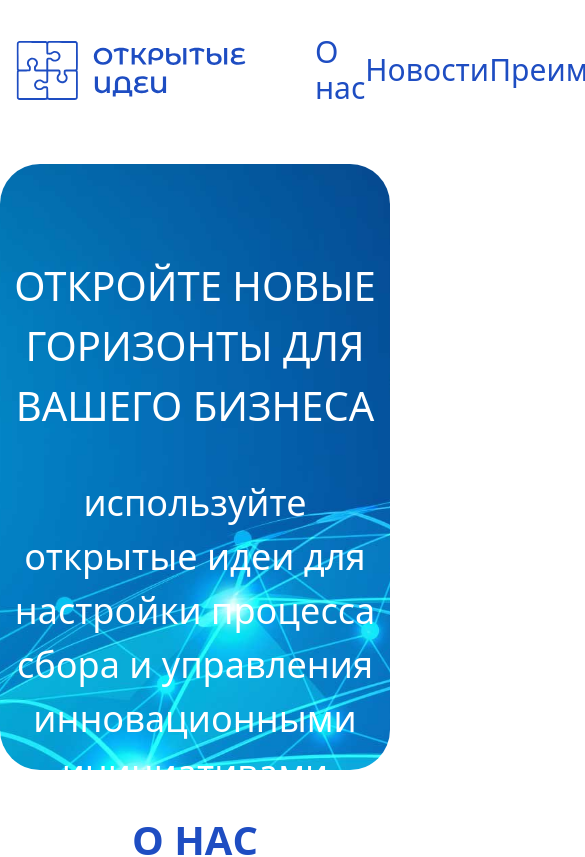
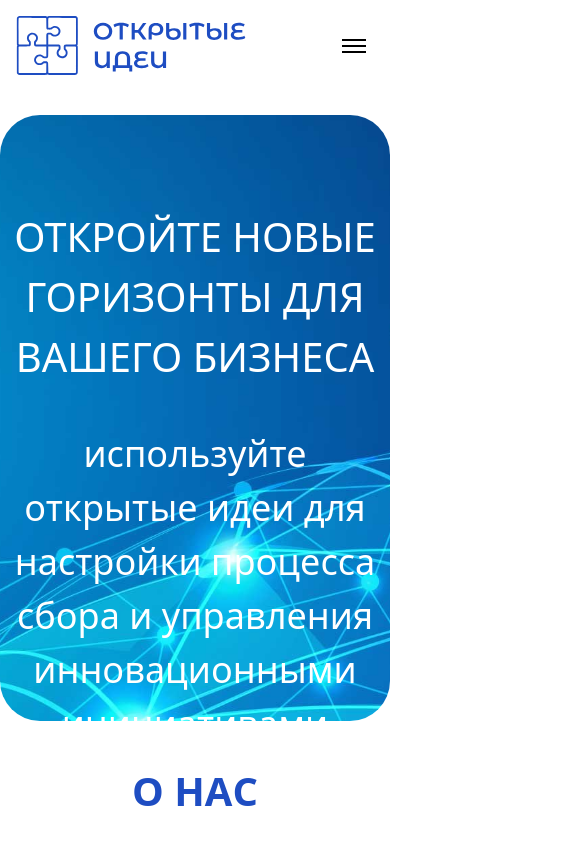
Before and after one commit to lol33229/blum_main_proj, a React (Vite) app: page / in a window 390 px wide. Shown: the top 857 px of the page, 585 px wide, since content can reach past the window. Built offline with nearby package versions, Linux system fonts and the light colour scheme.

Commit message:
Add files via upload

```diff
--- a/src/module/header/Header.tsx
+++ b/src/module/header/Header.tsx
@@ -1,10 +1,19 @@
+import React, { useState } from 'react';
+
 type Props = {}
 
 export default function Header({ }: Props) {
+  const [isMenuOpen, setIsMenuOpen] = useState(false);
+
+  const toggleMenu = () => {
+    setIsMenuOpen(!isMenuOpen);
+  };
+
   return (
-    <div className='w-full'>
-      <div className='w-full p-4 flex items-center'>
-        <img src="/public/icons/logo.svg" alt="" />
+    <header className="w-full">
+      {/* Стандартный header для ПК */}
+      <div className="hidden md:flex w-full p-4 items-center justify-between">
+        <img src="/public/icons/logo.svg" alt="Логотип" />
         <div className='w-full flex items-center justify-between ml-[61px]'>
           <a className='text-[#1E4DC2] font-normal text-[30px] leading-[36px]' href="#about">О нас</a>
           <a className='text-[#1E4DC2] font-normal text-[30px] leading-[36px]' href="#2">Новости</a>
@@ -13,6 +22,32 @@ export default function Header({ }: Props) {
           <a className='text-[#1E4DC2] font-normal text-[30px] leading-[36px]' href="#contact">Связь с нами</a>
         </div>
       </div>
-    </div>
-  )
+
+      {/* Мобильный header с бургер-меню */}
+      <div className="flex md:hidden w-full p-4 items-center justify-between">
+        <img src="/public/icons/logo.svg" alt="Логотип" />
+        <button
+          className="p-2"
+          onClick={toggleMenu}
+          aria-label="Toggle Menu"
+        >
+          {/* Бургер-иконка */}
+          <div className="w-6 h-0.5 bg-black mb-1"></div>
+          <div className="w-6 h-0.5 bg-black mb-1"></div>
+          <div className="w-6 h-0.5 bg-black"></div>
+        </button>
+      </div>
+
+      {/* Выпадающее мобильное меню */}
+      {isMenuOpen && (
+        <nav className="md:hidden flex flex-col p-4 bg-white shadow-lg">
+          <a className="text-[#1E4DC2] font-normal text-[20px] leading-[24px] mb-2" href="#about">О нас</a>
+          <a className="text-[#1E4DC2] font-normal text-[20px] leading-[24px] mb-2" href="#news">Новости</a>
+          <a className="text-[#1E4DC2] font-normal text-[20px] leading-[24px] mb-2" href="#features">Преимущества</a>
+          <a className="text-[#1E4DC2] font-normal text-[20px] leading-[24px] mb-2" href="#why">Почему мы</a>
+          <a className="text-[#1E4DC2] font-normal text-[20px] leading-[24px]" href="#contact">Связь с нами</a>
+        </nav>
+      )}
+    </header>
+  );
 }
--- a/tailwind.config.js
+++ b/tailwind.config.js
@@ -7,15 +7,18 @@ export default {
     "./src/module/**/*.{js,ts,jsx,tsx,mdx}",
     "./src/*.{js,ts,jsx,tsx,mdx}",
   ],
-  theme: {
-    extend: {},
-    screens: {
-      '2xl': {'max': '1535px'},
-      'xl': {'max': '1279px'},
-      'lg': {'max': '1023px'},
-      'md': {'max': '767px'},
-      'sm': {'max': '639px'},
-    }
+    theme: {
+      extend: {
+        screens: {
+          sm: '640px', // оставляем без изменений
+          md: '800px', // переопределяем md на 800px
+          lg: '1024px',
+          xl: '1280px',
+          '2xl': '1536px',
+          // Добавить свой breakpoint
+          xxl: '1800px', // например, для сверхшироких экранов
+    },
   },
+},
   plugins: [],
 }
```
